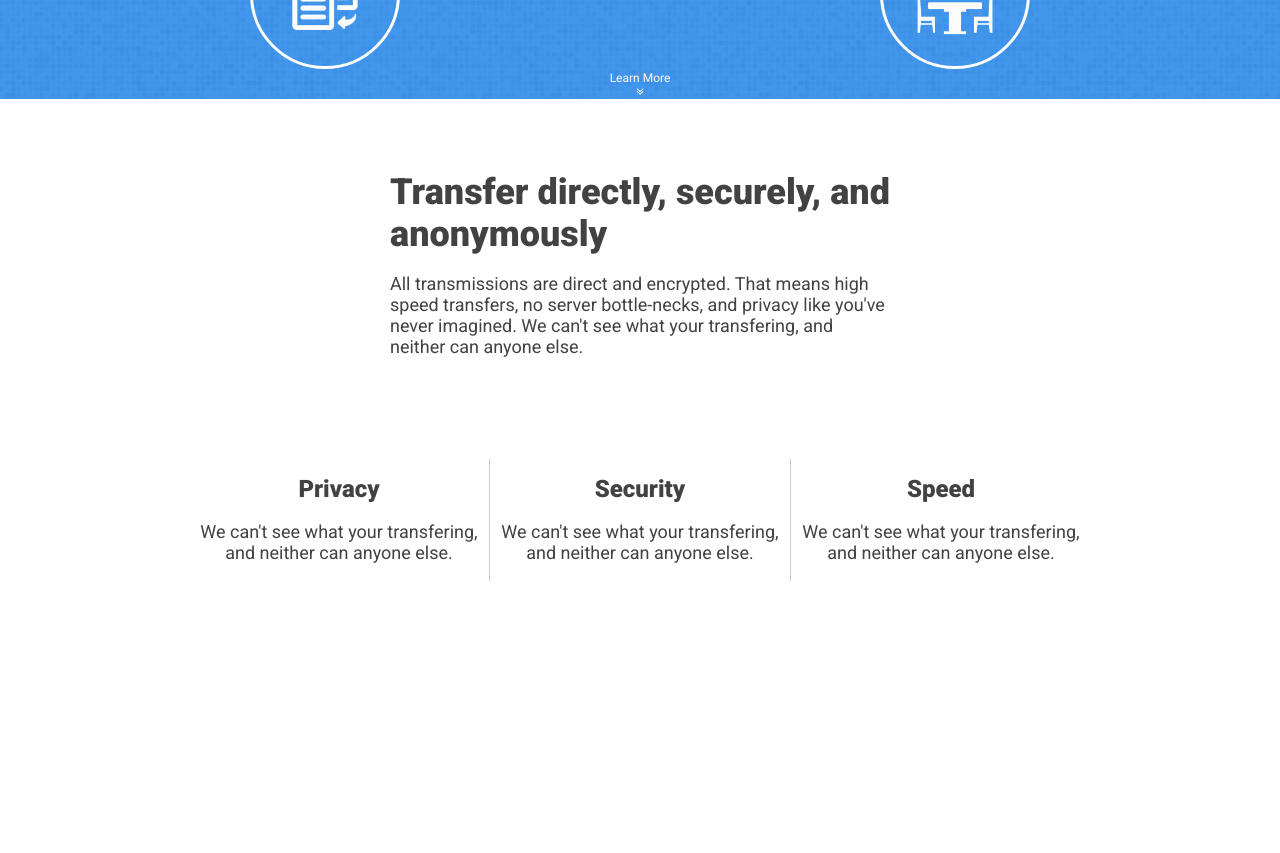
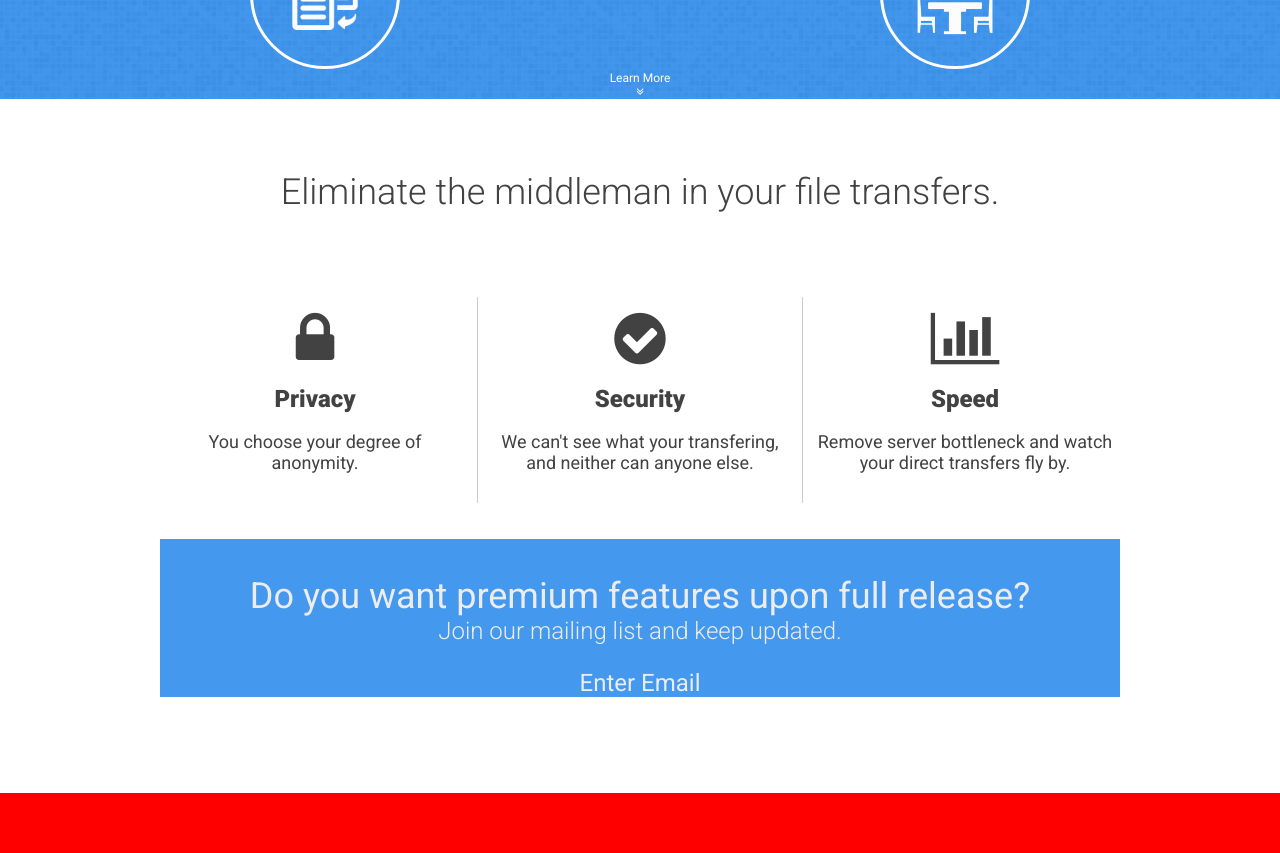
Before and after one commit to hrosenblume/fileroom_web, a plain HTML site: page index.html in a window 1280 px wide. Shown: the part 560-1413 px from the top of the page. Before the commit the page ends 1141 px from the top, so only its background shows below. Drawn offline with Linux system fonts and the light colour scheme.

Commit message:
Added more images.

```diff
--- a/assets/compass/sass/style.scss
+++ b/assets/compass/sass/style.scss
@@ -118,7 +118,7 @@ body {
 	.center-attention {
 		margin: 0 auto;
 		padding: 1em;
-		max-width: 400px;
+		max-width: 960px;
 		color: #424242;
 		@media (min-width: 640px) {
 			margin: 0 auto;
@@ -127,13 +127,12 @@ body {
 		}
 		@media (min-width: 960px) {
 			margin-bottom: 6em;
-			max-width: 500px;
 		}
 		h1 {
 			margin-bottom: 0em;
-			text-align: left;
+			text-align: center;
 			font-size: 2em;
-			font-weight: 900;
+			font-weight: 300;
 			@media (min-width: 640px) {
 				font-size: 2.5em;
 			}
@@ -141,11 +140,9 @@ body {
 				font-size: 3em;
 			}
 		}
-		p {
-			font-size: 1.5em;
-		}
 	}
 }
+
 .tri-panels {
 	color: #424242;
 	margin: 0 auto;
@@ -156,14 +153,23 @@ body {
 		text-align: center;
 		@media (min-width: 960px) {
 			float: left;
+			padding: 1em;
 		}
 	}
 	.divider {
+		border-bottom-style: solid;
+		border-bottom-width: 1px;
+		border-bottom-color: #cacaca;
+		margin-bottom: 3em;
 		@media (min-width: 960px) {
+			border-bottom-style: none;
 			border-right-style: solid;
 			border-right-width: 1px;
 			border-right-color: #cacaca;
 		}
+	}
+	i {
+		font-size: 5em;
 	}
 	p {
 		font-size: 1.5em;
@@ -171,6 +177,35 @@ body {
 	@media (min-width: 960px) {
 		display: table;
 	}
+}
+
+.premium {
+	background-color: #4499EE;
+	color: #ECECEC;
+	margin: 0 auto;
+	text-align: center;
+	font-size: 2em;
+	max-width: 960px;
+	margin-bottom: 4em;
+	h1 {
+		font-size: 1.5em;
+		font-weight: 400;
+		margin-top: 0;
+		padding-top: 1em;
+		margin-bottom: 0em;
+	}
+	h3 {
+		font-size: 1em;
+		font-weight: 300;
+		margin-bottom: 0;
+		padding-bottom: 1em;
+		margin-top: 0em;
+	}
+}
+
+.footer {
+	height: 5em;
+	background-color: red;
 }
 
 /* Login Page */
@@ -258,6 +293,7 @@ body {
 	   display: table;
 	   margin-top: 1em;
 	}
+<<<<<<< HEAD
 }
 
 /* FileRoom Page */
@@ -420,3 +456,6 @@ body {
 		border-top-width: 1px;
 	}
 }
+=======
+}
+>>>>>>> bb9deeb... These homies are ready for boobies
--- a/index.html
+++ b/index.html
@@ -37,25 +37,32 @@
             </div>
             <div class="content">
                 <div class="center-attention">
-                    <h1>Transfer directly, securely, and anonymously</h1>
-                    <p>
-                        All transmissions are direct and encrypted. That means high speed transfers, no server bottle-necks, and privacy like you've never imagined. We can't see what your transfering, and neither can anyone else.
-                    </p>
+                    <h1>Eliminate the middleman in your file transfers.</h1>
                 </div>
             </div>
             <div class="tri-panels">
                 <div class="panel divider">
+                    <i class="fa fa-lock"></i>
                     <h1>Privacy</h1>
-                    <p>We can't see what your transfering, and neither can anyone else.</p>
+                    <p>You choose your degree of anonymity.</p>
                 </div>
                 <div class="panel divider">
+                    <i class="fa fa-check-circle"></i>
                     <h1>Security</h1>
                     <p>We can't see what your transfering, and neither can anyone else.</p>
                 </div>
                 <div class="panel">
+                    <i class="fa fa-bar-chart"></i>
                     <h1>Speed</h1>
-                    <p>We can't see what your transfering, and neither can anyone else.</p>
+                    <p>Remove server bottleneck and watch your direct transfers fly by.</p>
                 </div>
+            </div>
+            <div class="premium">
+                <h1>Do you want premium features upon full release?</h1>
+                <h3>Join our mailing list and keep updated.</h3>
+                <div>Enter Email</div>
+            </div>
+            <div class="footer">
             </div>
         </div>
     </body>
```
Also changed, not shown: assets/css/style.css, assets/images/facebook.png (added), assets/images/github.png (added), assets/images/reddit.png (added).
